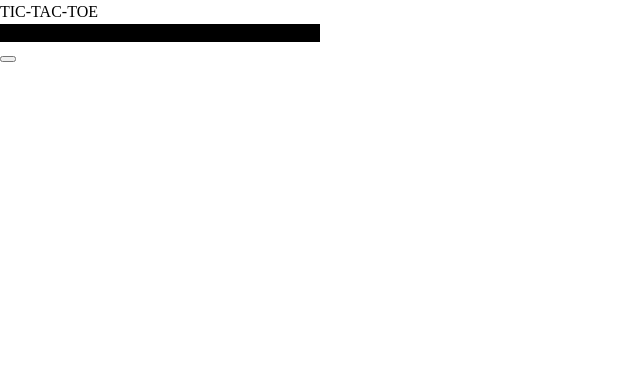
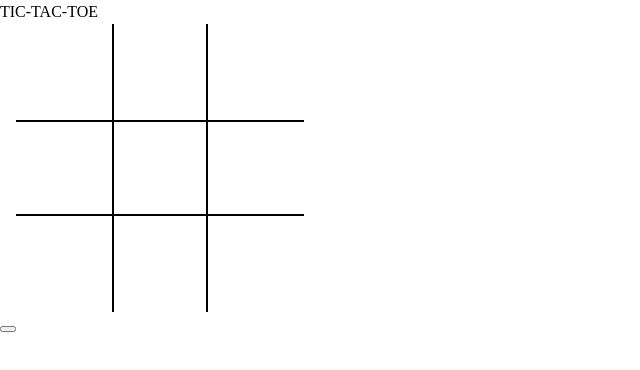
Before and after one commit to StarryKnightHoo/odin-tic-tac-toe, a plain HTML site: page index.html in a window 1280 px wide. Shown: the whole page, without its empty margins (0-640 px from the left). Drawn offline with Linux system fonts and the light colour scheme.

Commit message:
Add styling for game board

```diff
--- a/styles.css
+++ b/styles.css
@@ -54,9 +54,34 @@ h1, h2, h3, h4, h5, h6 {
   isolation: isolate;
 }
 
+.game {
+    display: grid;
+    grid-template-columns: 1fr 1fr 1fr;
+    width: 10rem;
+}
+
 .tile {
-    width: 20rem;
-    height: auto;
+    width: 6rem;
+    height: 6rem;
     background-color: white;
-    border: solid 1px black;
+    border: solid 2px black;
 }
+
+.tile-one,
+.tile-three,
+.tile-seven,
+.tile-nine {
+    border: none;
+}
+
+.tile-two,
+.tile-eight {
+    border-top: none;
+    border-bottom: none;
+}
+
+.tile-four,
+.tile-six {
+    border-left: none;
+    border-right: none;
+}
```
